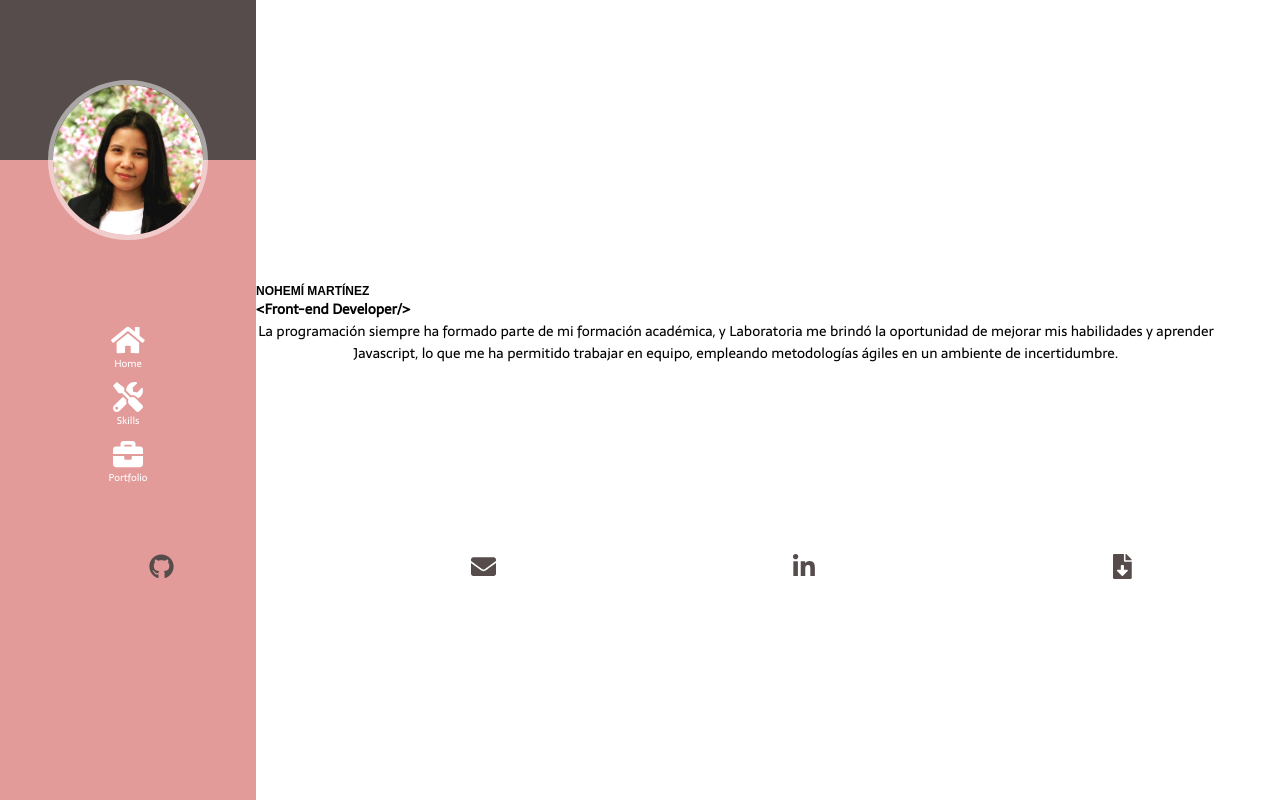
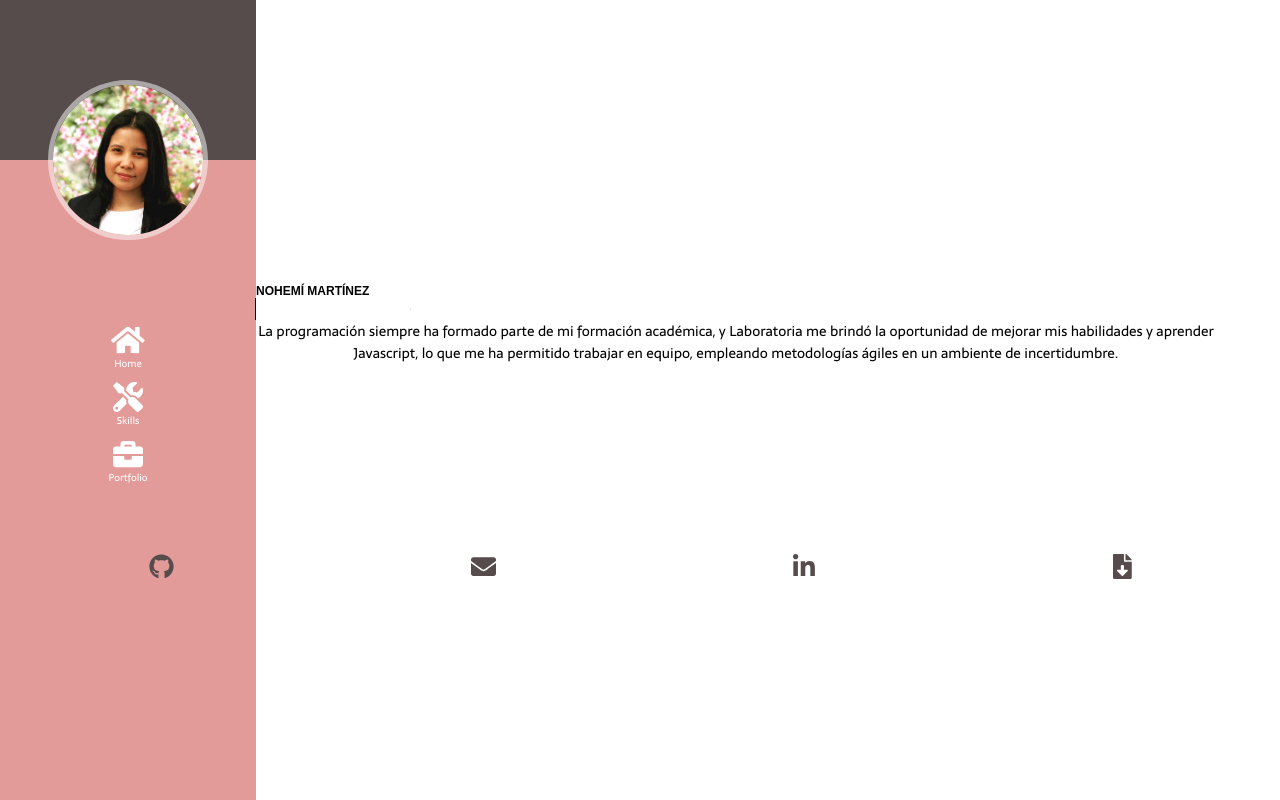
Before and after one commit to nohestmm/portfolio, a React (Create React App) app: page / in a window 1280 px wide. Built offline with nearby package versions, Linux system fonts and the light colour scheme; a web font is replaced by a local one.

Commit message:
adding animation to text

```diff
--- a/src/App.css
+++ b/src/App.css
@@ -494,4 +494,22 @@ width: 150px;
     width: 80%;
     justify-content: center;
 }
+.text-bottom_name{
+    position: relative;
+	float: left;
 }
+.text-bottom_name span {
+    position:absolute;
+    right:0;
+    width:0;
+    background: white;
+    border-left: 1px solid #000;
+    animation: escribir 5s steps(60) infinite alternate;
+}
+
+@keyframes escribir {
+    from { width: 100% }
+    to { width:0 }
+}
+
+}
--- a/src/views/Home.jsx
+++ b/src/views/Home.jsx
@@ -14,7 +14,7 @@ const Home = () => {
       </section>
       <section className="bottom-div">
         <h1 className="name"><span>NOHEMÍ </span><span>MARTÍNEZ</span></h1>
-        <h6 className="text-bottom_name">{"<Front-end Developer/>"}</h6>
+        <h6 className="text-bottom_name">{"<Front-end Developer/>"}<span >&#160;</span></h6>
         <p className="paragraph">La programación siempre ha formado
           parte de mi formación académica, y Laboratoria me brindó la
           oportunidad de mejorar mis habilidades y aprender Javascript,
```
